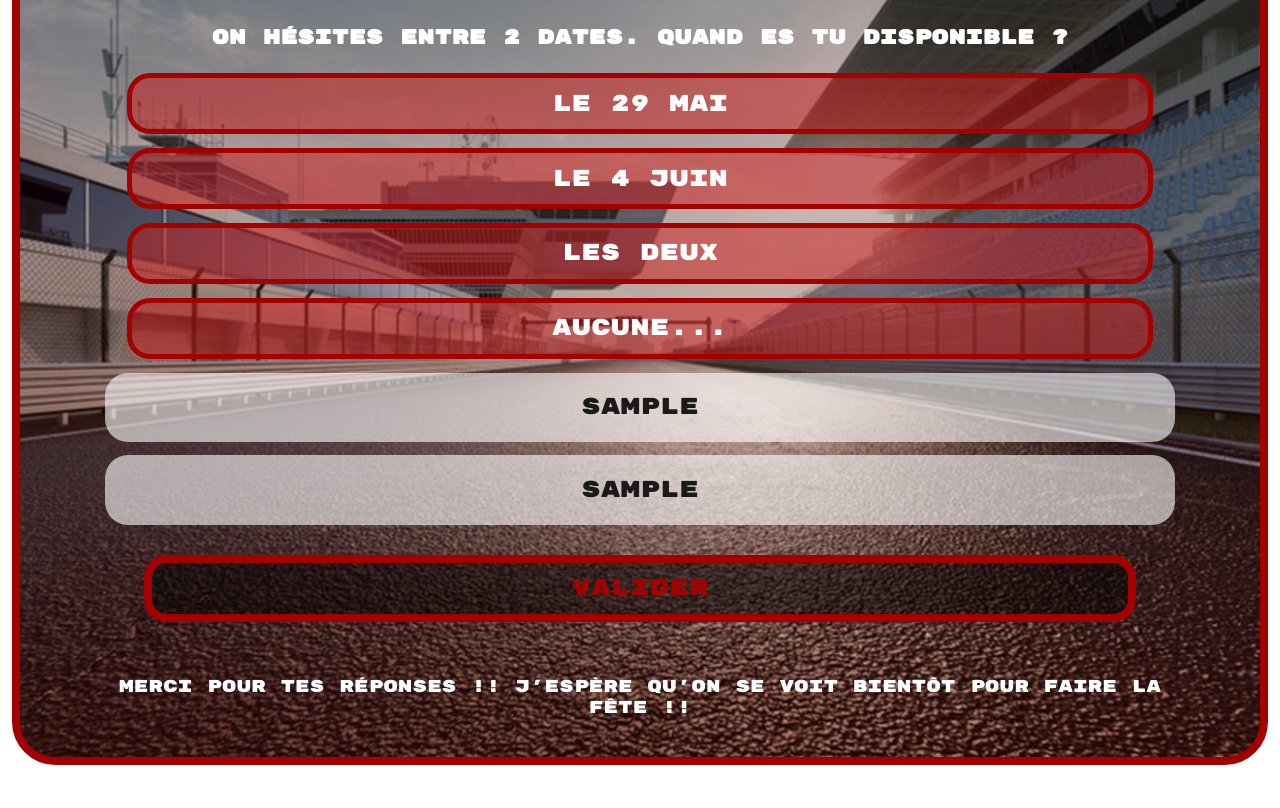
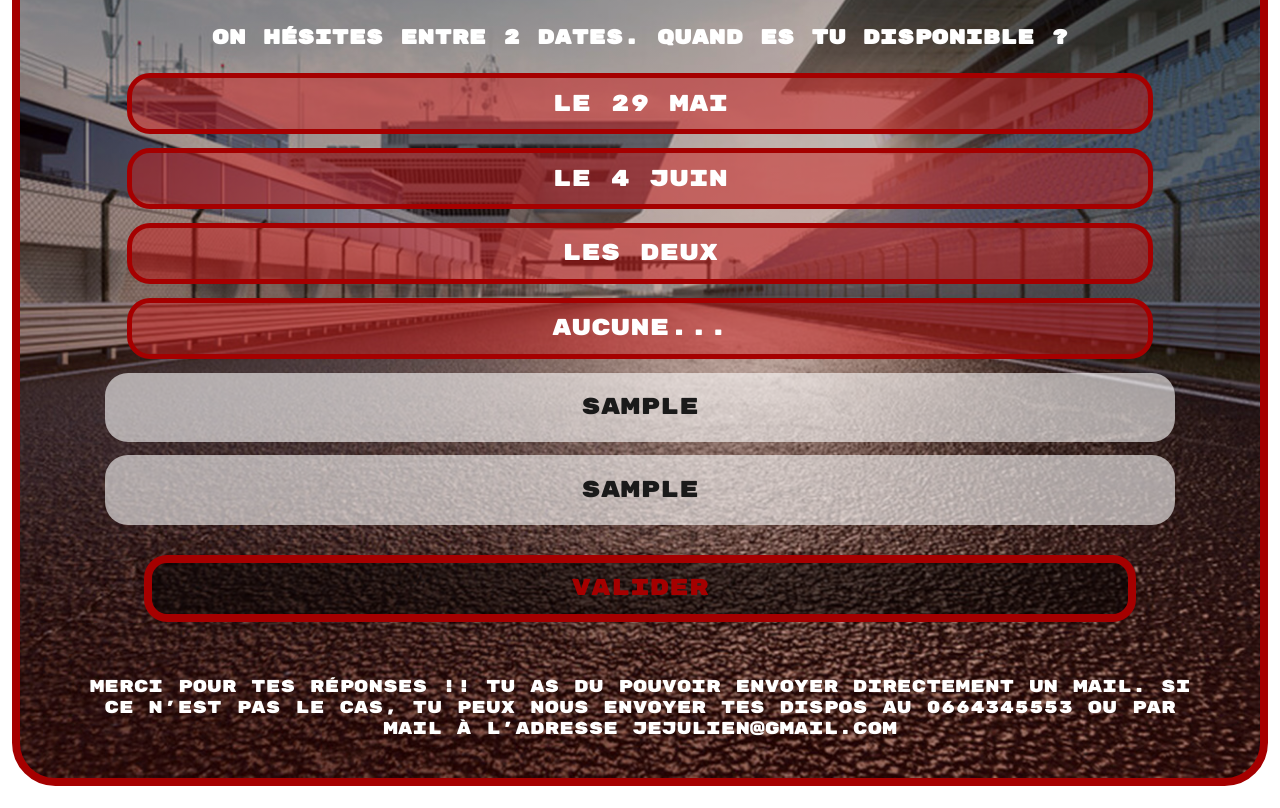
Before and after one commit to JeromeJULIEN/JeromeJULIEN.github.io, a plain HTML site: page html/quizz_4.html in a window 1280 px wide. Both pictures are taken after typing "Sample", "Sample" into the empty fields and a click on the button "Valider". Shown: the part 103-911 px from the top of the page. Before the commit the page ends 890 px from the top, so only its background shows below. Drawn offline with Linux system fonts and the light colour scheme.

Commit message:
bcg position

```diff
--- a/css/style_index.css
+++ b/css/style_index.css
@@ -27,14 +27,14 @@ body {
 .container__index {
     background-image: linear-gradient(to bottom, rgba(0, 0, 0, 0.3), rgba(154, 0, 0, 0.2)),
     url(../img/fond_ecran.jpg) ;
-    background-position: center;
+    background-position: bottom;
     background-size: cover;
 }
 
 .container__quizz{
     background-image: linear-gradient(to bottom, rgba(0, 0, 0, 0.3), rgba(154, 0, 0, 0.2)),
     url(../img/fond_ecran_sans_arthur.jpg) ;
-    background-position: center;
+    background-position: bottom;
     background-size: cover;
 }
 
--- a/html/quizz_4.html
+++ b/html/quizz_4.html
@@ -35,7 +35,7 @@
 
         </main>
         <footer id="footer" class="footer">
-            <h3>Merci pour tes réponses !! J'espère qu'on se voit bientôt pour faire la fête !!</h3>
+            <h3>Merci pour tes réponses !! Tu as du pouvoir envoyer directement un mail. Si ce n'est pas le cas, tu peux nous envoyer tes dispos au 0664345553 ou par mail à l'adresse jejulien@gmail.com</h3>
 
 
         </footer>
```
Also changed, not shown: 1 other file.
